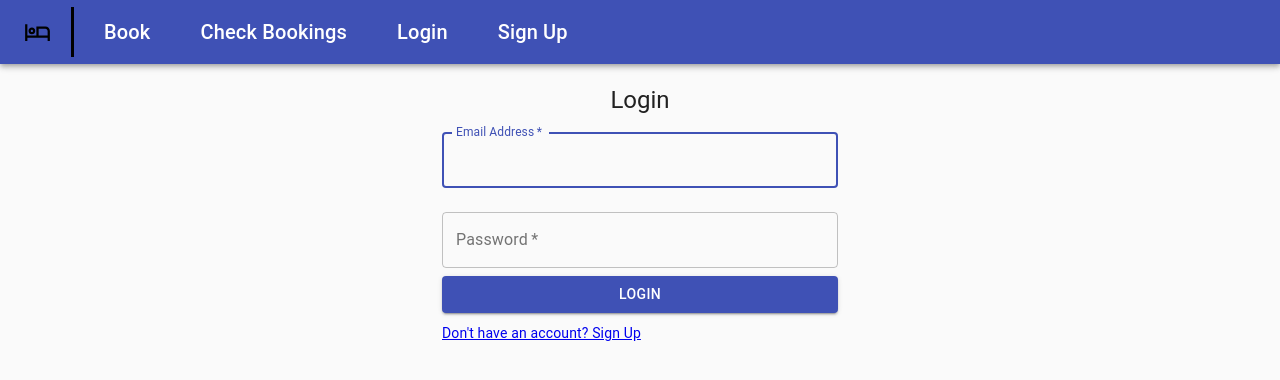
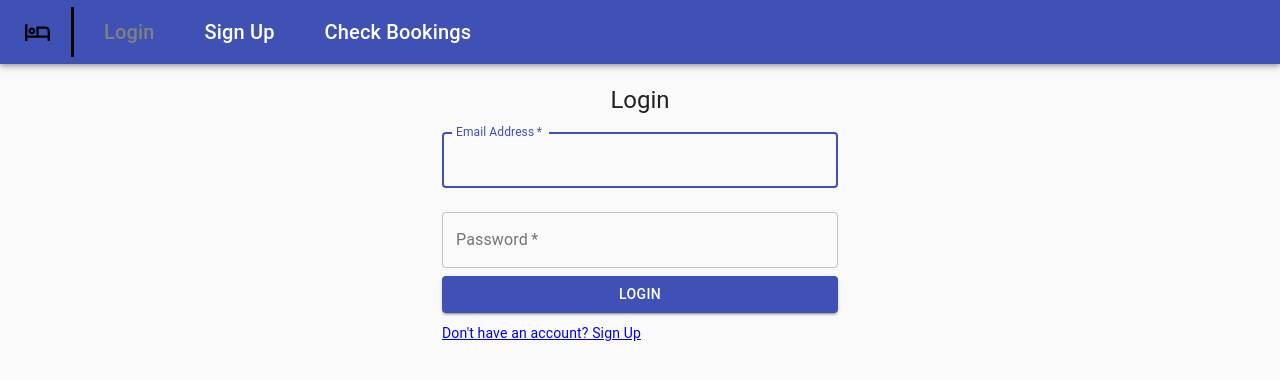
Before and after one commit to qrkwang/DBMSProj, a React (Create React App) app: page / in a window 1280 px wide. Shown: the top 380 px of the page. Built offline with nearby package versions, Linux system fonts and the light colour scheme.

Commit message:
set up navigation for frontend, added cors origin to backend

```diff
--- a/package.json
+++ b/package.json
@@ -8,6 +8,7 @@
     "@testing-library/jest-dom": "^5.11.9",
     "@testing-library/react": "^11.2.5",
     "@testing-library/user-event": "^12.8.3",
+    "axios": "^0.21.1",
     "bootstrap": "^4.6.0",
     "jquery": "^1.9.1",
     "react": "^17.0.1",
--- a/src/App.js
+++ b/src/App.js
@@ -1,6 +1,5 @@
 import logo from "./logo.svg";
 import "./App.css";
-import { Link, Route, Switch } from "react-router-dom";
 import {
   Divider,
   AppBar,
@@ -11,8 +10,14 @@ import {
 } from "@material-ui/core";
 import HotelOutlinedIcon from "@material-ui/icons/HotelOutlined";
 
-import ReactDOM from "react-dom";
-import { BrowserRouter } from "react-router-dom";
+import {
+  useHistory,
+  useLocation,
+  BrowserRouter as Router,
+  Switch,
+  Route,
+  Link,
+} from "react-router-dom";
 
 //material UI
 import React, { useRef, useState } from "react";
@@ -27,6 +32,10 @@ import Container from "@material-ui/core/Container";
 import { useForm, Controller } from "react-hook-form";
 import "react-responsive-modal/styles.css";
 import { Modal } from "react-responsive-modal";
+
+//Made axios global
+const axios = require("axios"); //use axios for http requests
+const instance = axios.create({ baseURL: "http://localhost:8080" }); //use this instance of axiosfor http requests
 
 const useStyles = makeStyles((theme) => ({
   wrapper: {
@@ -52,35 +61,123 @@ const useStyles = makeStyles((theme) => ({
   },
 }));
 
-// const Home = () => (
-//   <div>
-//     <h2>Home Page</h2>{" "}
-//     <p> This is definitely not what our app will look like</p>
-//   </div>
-// );
-const CheckBooking = () => (
-  <div>
-    <h2>Check Booking</h2>{" "}
-  </div>
-);
+const Login = () => {
+  const classes = useStyles({});
 
-const Login = () => {
-  const [open, setOpen] = useState(false);
+  //States
+  const [open, setOpen] = useState(false); //Open or close modal;
+  const [modalType, setModalType] = useState("empty"); //State for modalType to let modal appear as the specific type. (e.g. invalid, error)
+  //Modal Functions
   const onOpenModal = () => setOpen(true);
   const onCloseModal = () => setOpen(false);
 
   const { register, handleSubmit, control } = useForm();
+  let history = useHistory(); //Navigation
 
   const validateUser = (data) => {
     if (data.email == "" || data.password == "") {
       setOpen(true);
+      setModalType("empty");
     } else {
+      //Not empty, proceed with calling API
       console.log("ID", data.email);
       console.log("pw", data.password);
+
+      instance
+        .post("/customer/login", {
+          username: data.email,
+          password: data.password,
+        })
+        .then(function (response) {
+          var responseData = response.data;
+          console.log(typeof responseData);
+
+          if (response.data == false) {
+            console.log("false");
+          } else {
+            history.push("/");
+
+            // this.props.history.push("/Booking", {
+            //   state: {
+            //     currentUserId: responseData.customerid,
+            //   },
+            // });
+          }
+        })
+        .catch(function (error) {
+          setModalType("error");
+          setOpen(true);
+          console.log(error);
+        });
     }
   };
   return (
     <div>
+      {/* Personalized toolbar for each specific page */}
+      <AppBar position="static">
+        <Toolbar>
+          <HotelOutlinedIcon className={classes.icon}></HotelOutlinedIcon>
+          {/* <Typography
+            href="/"
+            variant="h6"
+            style={{ paddingLeft: "30px" }}
+            className={classes.title}
+          >
+            <Link
+              to={{
+                pathname: "/Booking",
+                // state: { currentUserId: currentUserId },
+              }}
+              style={{ textDecoration: "none", color: "white" }}
+              // href="/"
+              color="inherit"
+            >
+              Book
+            </Link>{" "}
+          </Typography> */}
+          <Typography
+            href="/"
+            variant="h6"
+            style={{ paddingLeft: "30px" }}
+            className={classes.title}
+          >
+            <Link
+              to="/"
+              style={{ textDecoration: "none", color: "white" }}
+              // href="/login"
+              color="inherit"
+            >
+              <div style={{ color: " grey" }}>Login</div>
+            </Link>
+          </Typography>
+          <Typography href="/register" variant="h6" className={classes.title}>
+            <Link
+              to="/register"
+              style={{ textDecoration: "none", color: "white" }}
+              // href="/login"
+              color="inherit"
+            >
+              Sign Up
+            </Link>
+          </Typography>
+          <Typography
+            href="/checkbooking"
+            variant="h6"
+            className={classes.title}
+          >
+            <Link
+              to="/checkbooking"
+              style={{ textDecoration: "none", color: "white" }}
+              // href="/checkbooking"
+              color="inherit"
+            >
+              Check Bookings
+            </Link>{" "}
+          </Typography>{" "}
+        </Toolbar>
+      </AppBar>
+
+      {/* Page section */}
       <Container component="main" maxWidth="xs" style={{ paddingTop: "20px" }}>
         <CssBaseline />
         <div className={useStyles.paper}>
@@ -135,10 +232,22 @@ const Login = () => {
             </Grid>
           </form>
           <Modal center open={open} onClose={onCloseModal}>
+            {modalType === "invalid" ? (
+              <div>
+                <h2> Invalid </h2>
+                <p>Invalid username or password.</p>
+              </div>
+            ) : modalType === "empty" ? (
               <div>
                 <h2> Empty fields</h2>
                 <p>Please fill in all fields before logging in.</p>
-            </div>{" "}
+              </div>
+            ) : (
+              <div>
+                <h2> Error fetching</h2>
+                <p>Please contact the administrator.</p>
+              </div>
+            )}
           </Modal>
         </div>
       </Container>
@@ -150,6 +259,55 @@ const Register = () => {
   const classes = useStyles();
   const { register, handleSubmit, control } = useForm();
   return (
+    <div>
+      {/* Personalized toolbar for each specific page */}
+      <AppBar position="static">
+        <Toolbar>
+          <HotelOutlinedIcon className={classes.icon}></HotelOutlinedIcon>
+          <Typography
+            href="/"
+            variant="h6"
+            style={{ paddingLeft: "30px" }}
+            className={classes.title}
+          >
+            <Link
+              to="/"
+              style={{ textDecoration: "none", color: "white" }}
+              color="inherit"
+            >
+              Login
+            </Link>
+          </Typography>
+          <Typography href="/register" variant="h6" className={classes.title}>
+            <Link
+              to="/register"
+              style={{
+                textDecoration: "none",
+                color: "white",
+              }}
+              // href="/login"
+              color="inherit"
+            >
+              <div style={{ color: " grey" }}>Sign Up</div>
+            </Link>
+          </Typography>
+          <Typography
+            href="/checkbooking"
+            variant="h6"
+            className={classes.title}
+          >
+            <Link
+              to="/checkbooking"
+              style={{ textDecoration: "none", color: "white" }}
+              // href="/checkbooking"
+              color="inherit"
+            >
+              Check Bookings
+            </Link>{" "}
+          </Typography>{" "}
+        </Toolbar>
+      </AppBar>
+
       <Container component="main" maxWidth="xs" style={{ paddingTop: "20px" }}>
         <CssBaseline />
         <div className={classes.paper}>
@@ -228,13 +386,15 @@ const Register = () => {
           </form>
         </div>
       </Container>
+    </div>
   );
 };
-function App() {
-  const classes = useStyles({});
 
+const CheckBooking = () => {
+  const classes = useStyles();
   return (
-    <div className="App">
+    <div>
+      {/* Personalized toolbar for each specific page */}
       <AppBar position="static">
         <Toolbar>
           <HotelOutlinedIcon className={classes.icon}></HotelOutlinedIcon>
@@ -247,11 +407,23 @@ function App() {
             <Link
               to="/"
               style={{ textDecoration: "none", color: "white" }}
-              // href="/"
               color="inherit"
             >
-              Book
-            </Link>{" "}
+              Login
+            </Link>
+          </Typography>
+          <Typography href="/register" variant="h6" className={classes.title}>
+            <Link
+              to="/register"
+              style={{
+                textDecoration: "none",
+                color: "white",
+              }}
+              // href="/login"
+              color="inherit"
+            >
+              Sign Up
+            </Link>
           </Typography>
           <Typography
             href="/checkbooking"
@@ -264,31 +436,26 @@ function App() {
               // href="/checkbooking"
               color="inherit"
             >
-              Check Bookings
-            </Link>{" "}
-          </Typography>{" "}
-          <Typography href="/login" variant="h6" className={classes.title}>
-            <Link
-              to="/login"
-              style={{ textDecoration: "none", color: "white" }}
-              // href="/login"
-              color="inherit"
-            >
-              Login
-            </Link>{" "}
-          </Typography>{" "}
-          <Typography href="/register" variant="h6" className={classes.title}>
-            <Link
-              to="/register"
-              style={{ textDecoration: "none", color: "white" }}
-              // href="/login"
-              color="inherit"
-            >
-              Sign Up
+              <div style={{ color: " grey" }}>Check Booking</div>
             </Link>{" "}
           </Typography>{" "}
         </Toolbar>
       </AppBar>
+
+      <Container component="main" maxWidth="xs" style={{ paddingTop: "20px" }}>
+        <CssBaseline />
+        <div className={classes.paper}>
+          <Typography component="h1" variant="h5">
+            Check Booking
+          </Typography>
+        </div>
+      </Container>
+    </div>
+  );
+};
+function App() {
+  return (
+    <div className="App">
       <Switch>
         <Route exact path="/">
           <Login />
```
Also changed, not shown: 2 other files (tests, documents, lock files or other folders). Lines whose indentation alone changed are shown as unchanged.
